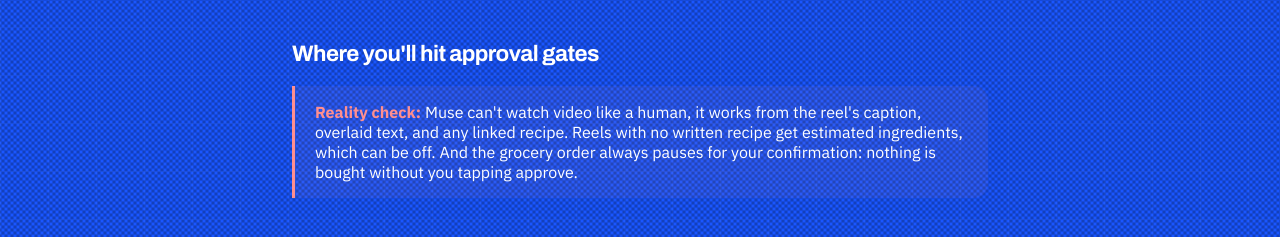
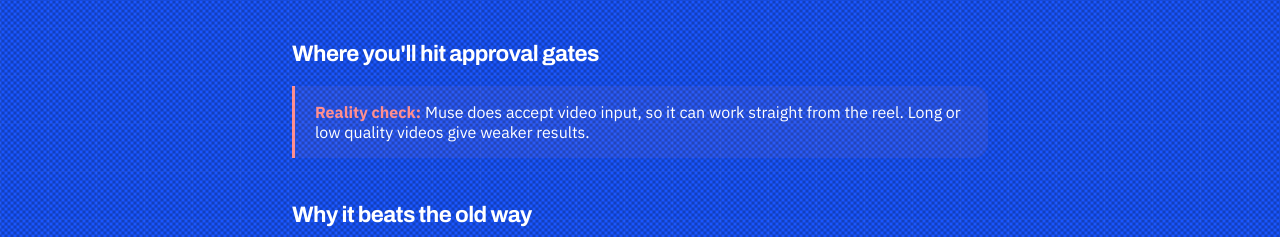
Before and after one commit to pranav-more/builtwithmuse, a website: page public/use-cases/recipe-reel-to-groceries.html in a window 1280 px wide. Shown: the part 1269-1506 px from the top of the page. Drawn offline with Linux system fonts and the light colour scheme.

Commit message:
Fix video reality check: Muse accepts video input

```diff
--- a/public/use-cases/recipe-reel-to-groceries.html
+++ b/public/use-cases/recipe-reel-to-groceries.html
@@ -359,7 +359,7 @@
 <h2 class="sec">The exact prompt to try</h2>
 <div class="prompt-card">I saved this Instagram reel, it's a creamy garlic pasta recipe for 2. Turn it into a grocery list for me. Skip anything I'd already have as a pantry staple (I keep olive oil, garlic, salt, pepper, and dried pasta). Group the rest by store section, and tell me the estimated total if I ordered it all for delivery.</div>
 <h2 class="sec">Where you'll hit approval gates</h2>
-<div class="callout"><strong>Reality check:</strong> Muse can't watch video like a human, it works from the reel's caption, overlaid text, and any linked recipe. Reels with no written recipe get estimated ingredients, which can be off. And the grocery order always pauses for your confirmation: nothing is bought without you tapping approve.</div>
+<div class="callout"><strong>Reality check:</strong> Muse does accept video input, so it can work straight from the reel. Long or low quality videos give weaker results.</div>
 <h2 class="sec">Why it beats the old way</h2>
 <ul class="checklist"><li>No more pausing and rewinding a 30 second reel to scribble ingredients</li><li>Quantities scaled to your household automatically</li><li>Pantry staples remembered once, skipped forever</li><li>List grouped by aisle, one trip, no backtracking</li></ul>
 <h2 class="sec">Frequently asked</h2>
```
